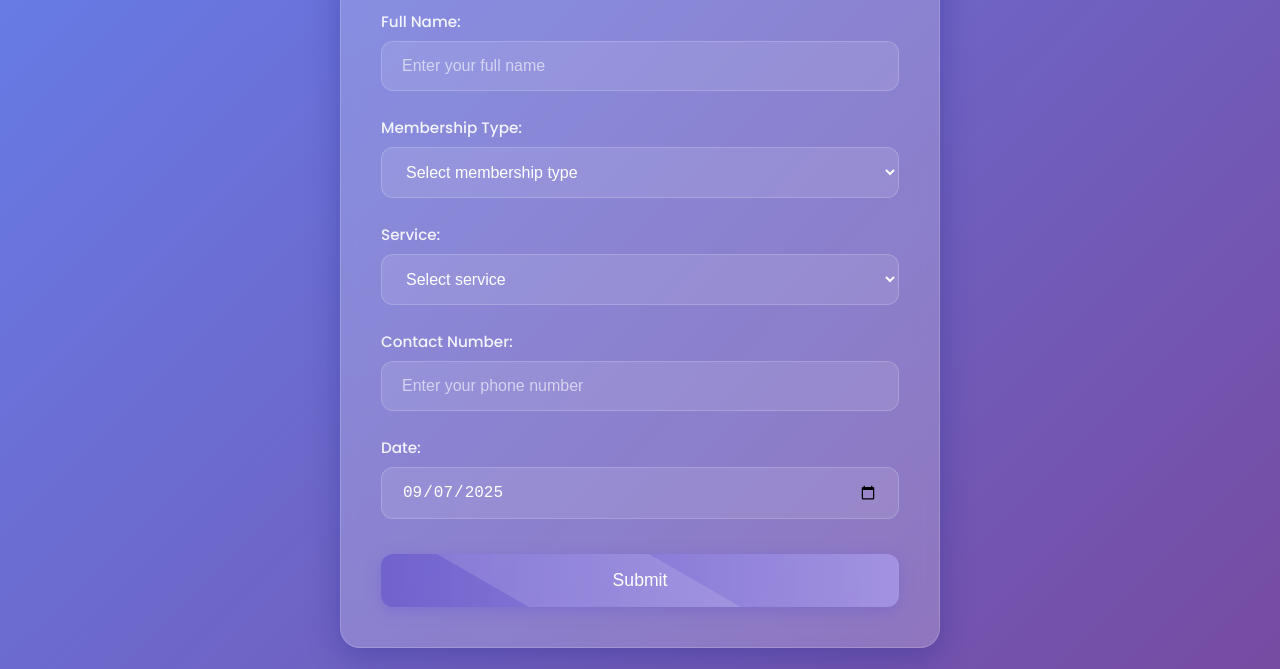
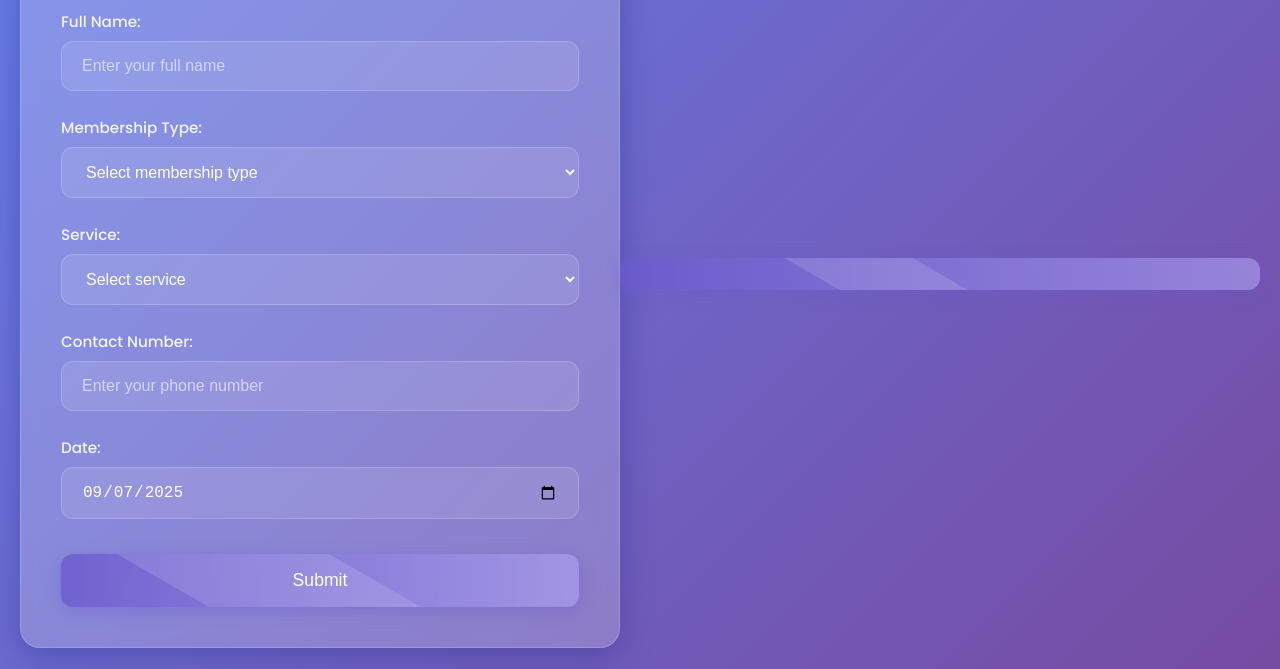
Before and after one commit to SkaDigitalHub/admingrwc, a plain HTML site: page attendance.html in a window 1280 px wide. Shown: the part 131-800 px from the top of the page. Drawn offline with Linux system fonts and the light colour scheme.

Commit message:
Update and rename index.html to attendance.html

```diff
--- a/index.html
+++ b/attendance.html
@@ -239,6 +239,8 @@
             <p>Thank you for checking in.</p>
         </div>
     </div>
+<br>
+<button onclick="window.location.href('index.html')"></button>
 
     <script>
         document.addEventListener('DOMContentLoaded', function() {
```
